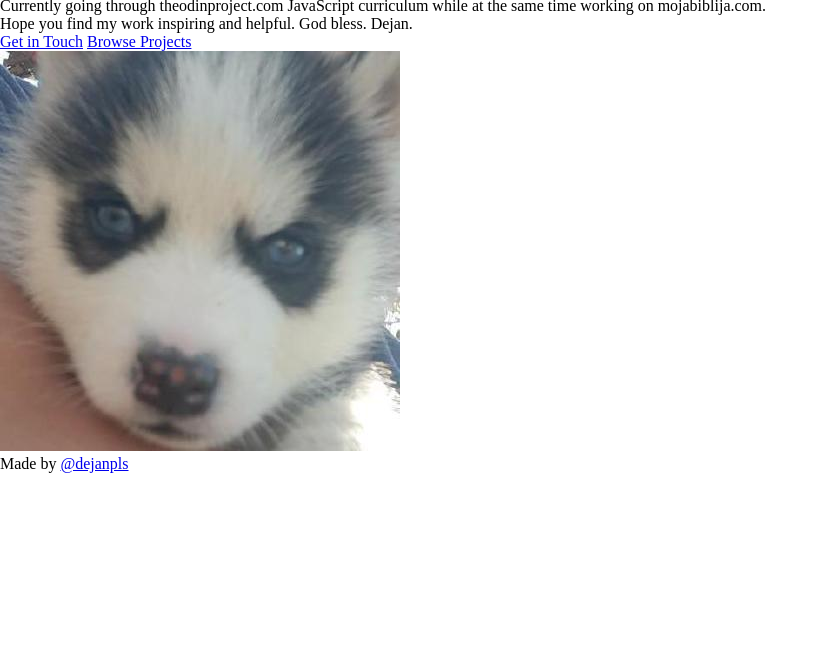
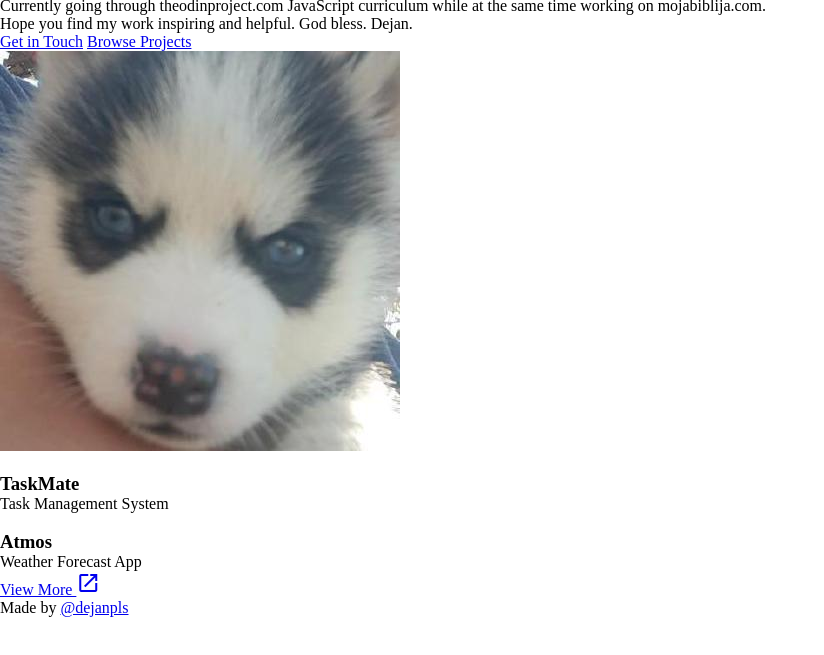
Before and after one commit to dejanpls/portfolio, a website built with webpack: page src/template.html in a window 1280 px wide. Shown: the part 103-758 px from the top of the page, without its empty margins (0-824 px from the left). Built offline with nearby package versions, Linux system fonts and the light colour scheme.

Commit message:
feat: implement projects section in main

```diff
--- a/src/template.html
+++ b/src/template.html
@@ -69,6 +69,24 @@
               alt=""
             />
           </header>
+
+          <section class="projects">
+            <div class="cards">
+              <div class="card taskmate">
+                <img src="#" alt="" />
+                <h3 id="title">TaskMate</h3>
+                <p class="description">Task Management System</p>
+              </div>
+              <div class="card atmos">
+                <img src="#" alt="" />
+                <h3 id="title">Atmos</h3>
+                <p class="description">Weather Forecast App</p>
+              </div>
+            </div>
+            <a href="https://github.com/dejanpls"
+              >View More <span class="material-icons">open_in_new</span></a
+            >
+          </section>
         </main>
       </div>
 
```
